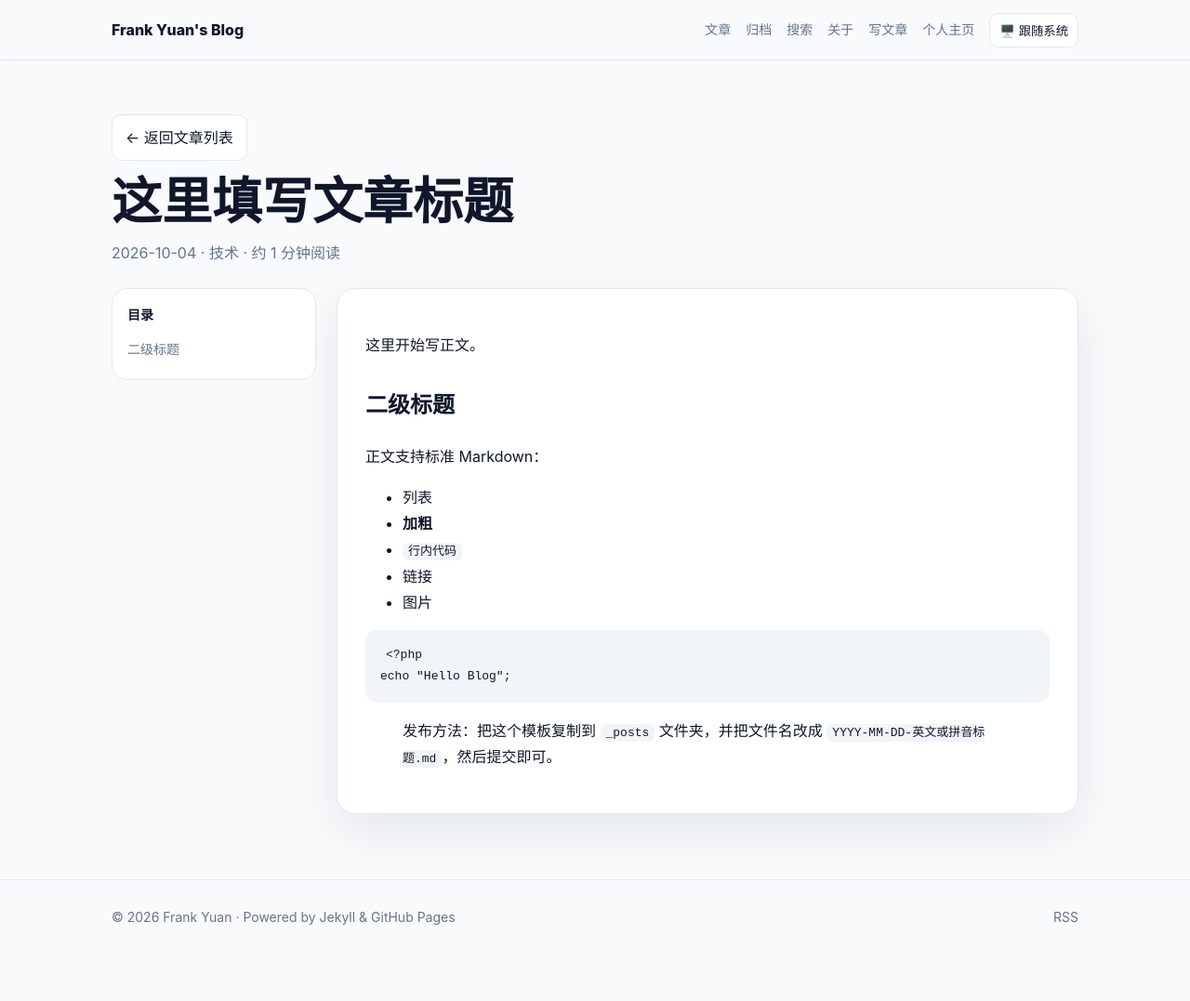
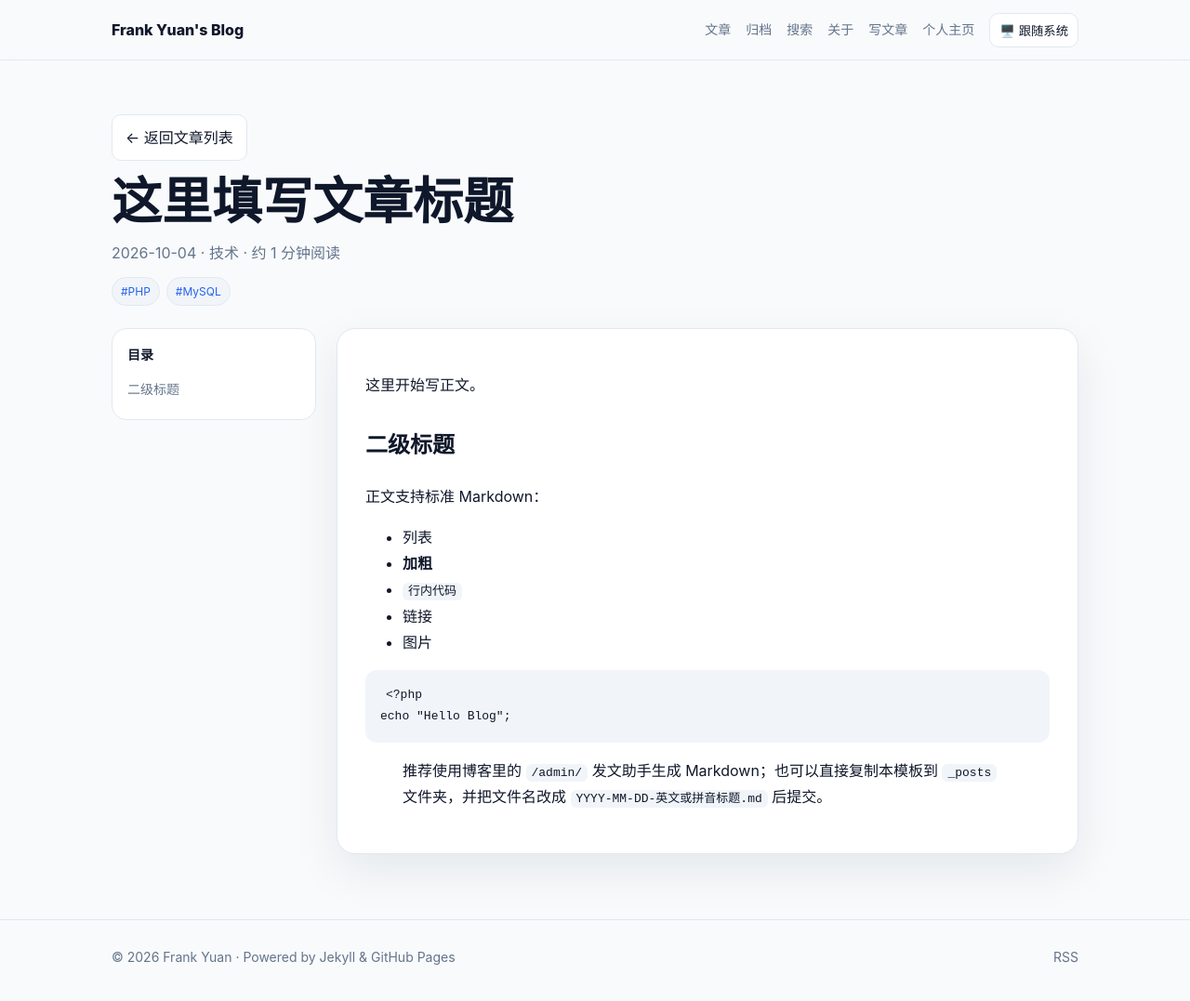
Before and after one commit to SinceJack/blog, a Jekyll site: the page built from ARTICLE_TEMPLATE.md, in a window 1280 px wide and 1083 px high. Shown: the top 1077 px of the window at 93% size. Built offline with Jekyll 4.4.1, drawn with Linux system fonts in a browser that asks for light colours.

Commit message:
Expand article template with tags

````diff
--- a/ARTICLE_TEMPLATE.md
+++ b/ARTICLE_TEMPLATE.md
@@ -3,6 +3,7 @@ layout: post
 title: "这里填写文章标题"
 date: 2026-10-04 20:00:00 +0800
 category: 技术
+tags: ["PHP", "MySQL"]
 description: "这里填写一句话摘要，会显示在博客首页文章卡片中。"
 ---
 
@@ -23,4 +24,4 @@ description: "这里填写一句话摘要，会显示在博客首页文章卡片
 echo "Hello Blog";
 ```
 
-> 发布方法：把这个模板复制到 `_posts` 文件夹，并把文件名改成 `YYYY-MM-DD-英文或拼音标题.md`，然后提交即可。
+> 推荐使用博客里的 `/admin/` 发文助手生成 Markdown；也可以直接复制本模板到 `_posts` 文件夹，并把文件名改成 `YYYY-MM-DD-英文或拼音标题.md` 后提交。
````
